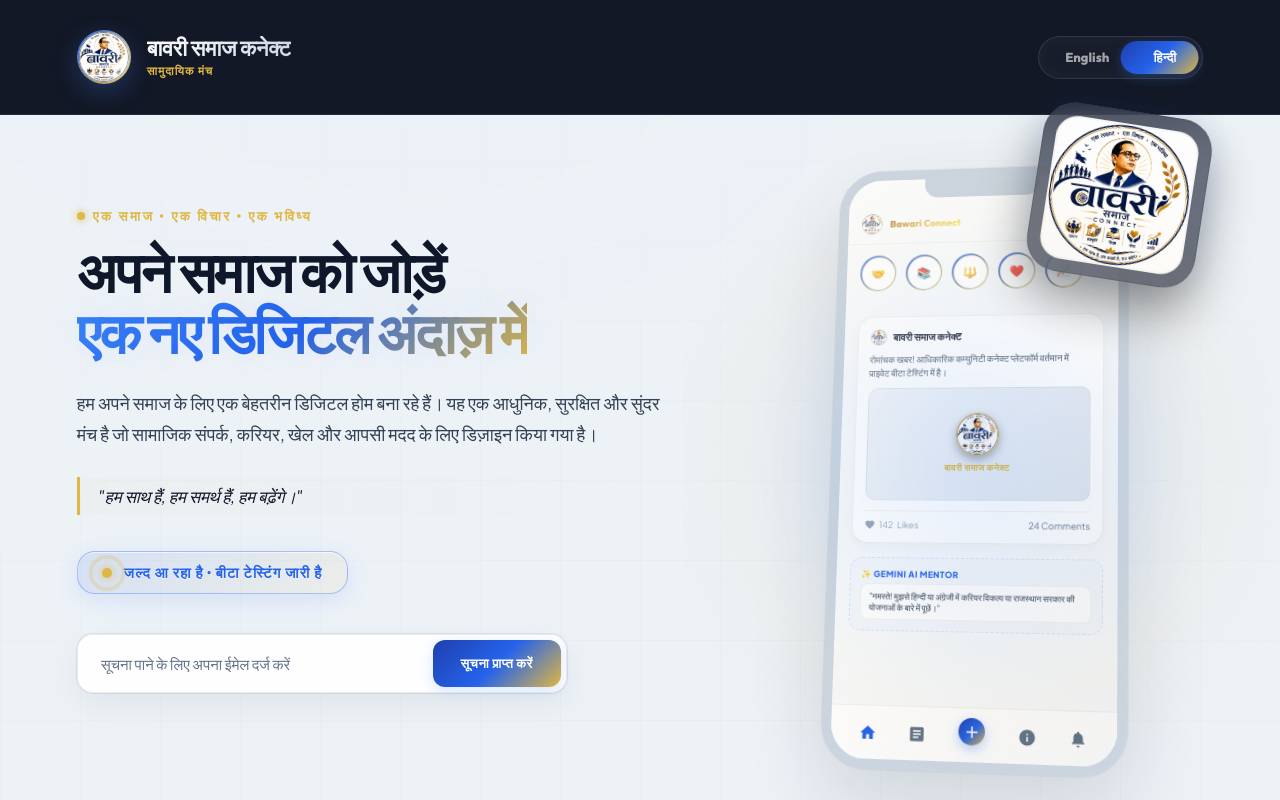
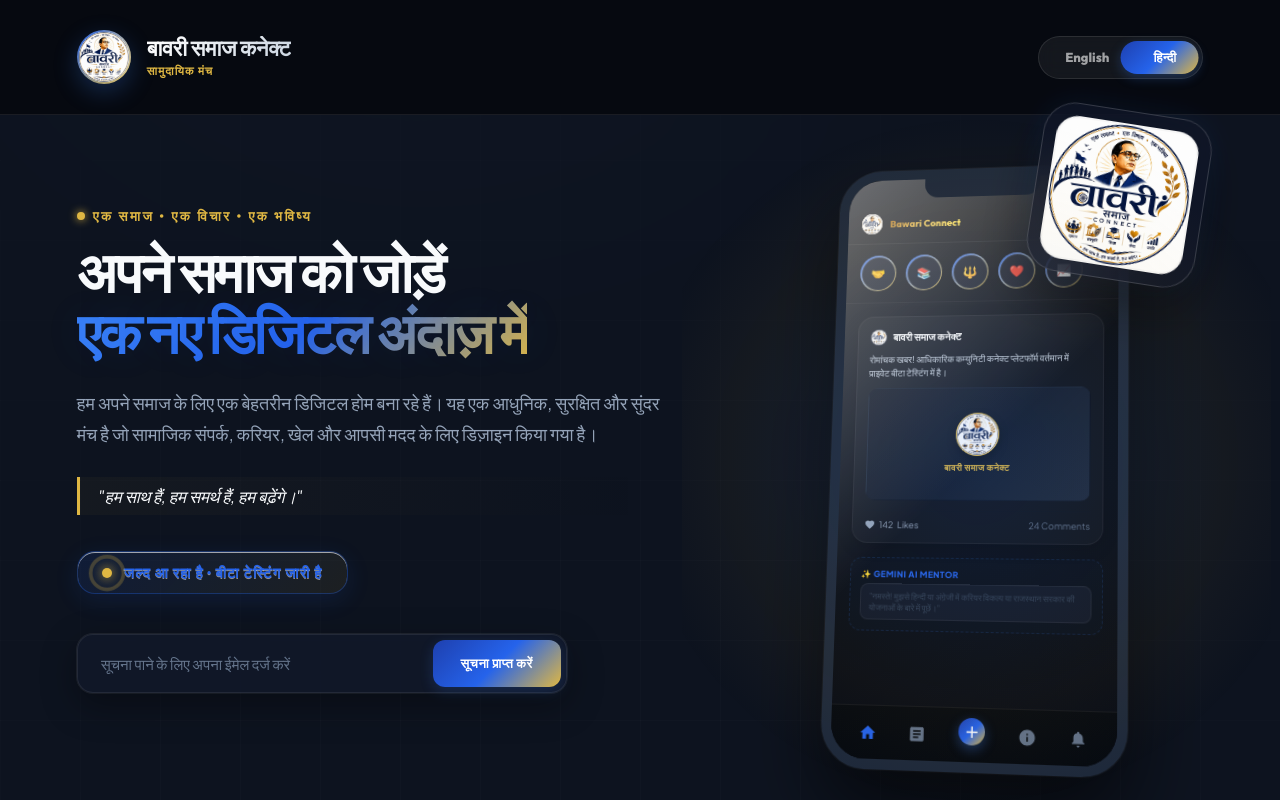
Before and after one commit to itzpankajpanwar/BSC-Public, a plain HTML site: page index.html in a window 1280 px wide. Shown: the top 800 px of the page. Drawn offline with Linux system fonts and the light colour scheme.

Commit message:
Update index.html

```diff
--- a/index.html
+++ b/index.html
@@ -30,15 +30,15 @@
 
   <style>
     :root {
-      /* Premium Soothing Slate - Comfort Contrast Design System */
-      --bg: #edf2f7;
-      --bg-darker: #cbd5e1;
-      --panel: rgba(255, 255, 255, 0.92);
-      --panel-hover: rgba(255, 255, 255, 0.98);
-      --line: rgba(15, 23, 42, 0.08);
-      --line-bright: rgba(15, 23, 42, 0.14);
-      --ink: #0f172a;
-      --muted: #334155;
+      /* Premium Soothing Dimmed Dark - Midnight Obsidian Design System */
+      --bg: #0d131f;
+      --bg-darker: #070a10;
+      --panel: rgba(18, 26, 43, 0.72);
+      --panel-hover: rgba(18, 26, 43, 0.92);
+      --line: rgba(255, 255, 255, 0.08);
+      --line-bright: rgba(255, 255, 255, 0.16);
+      --ink: #f8fafc;
+      --muted: #94a3b8;
 
       --accent: #2563eb;
       /* Trustworthy Premium Blue */
@@ -99,7 +99,7 @@
       pointer-events: none;
       z-index: 1;
       opacity: 0.4;
-      mix-blend-mode: multiply;
+      mix-blend-mode: screen;
     }
 
     .orb-1 {
@@ -162,7 +162,7 @@
       position: relative;
       z-index: 10;
       border-bottom: 1px solid rgba(255, 255, 255, 0.08);
-      background: rgba(10, 15, 30, 0.96);
+      background: rgba(7, 10, 16, 0.96);
       backdrop-filter: var(--glass-blur);
     }
 
@@ -441,7 +441,7 @@
       border-radius: 16px;
       padding: 5px;
       backdrop-filter: var(--glass-blur);
-      box-shadow: 0 12px 35px rgba(15, 23, 42, 0.06), 0 0 0 1px var(--line);
+      box-shadow: 0 12px 35px rgba(0, 0, 0, 0.35), 0 0 0 1px var(--line);
       transition: all 0.3s cubic-bezier(0.16, 1, 0.3, 1);
     }
 
@@ -609,10 +609,10 @@
     .device-phone {
       width: 300px;
       height: 610px;
-      background: #f8fafc;
-      border: 10px solid #cbd5e1;
+      background: #070a10;
+      border: 10px solid #1e293b;
       border-radius: 44px;
-      box-shadow: 0 40px 80px rgba(15, 23, 42, 0.12), 0 0 0 1px rgba(15, 23, 42, 0.04);
+      box-shadow: 0 40px 80px rgba(0, 0, 0, 0.6), 0 0 0 1px rgba(255, 255, 255, 0.06);
       overflow: hidden;
       position: relative;
       z-index: 3;
@@ -634,7 +634,7 @@
     .device-notch {
       width: 120px;
       height: 20px;
-      background: #cbd5e1;
+      background: #1e293b;
       position: absolute;
       top: 0;
       left: 50%;
@@ -651,13 +651,13 @@
       flex-direction: column;
       padding-top: 26px;
       font-size: 11px;
-      background: #f8fafc;
+      background: #090d16;
       user-select: none;
     }
 
     .screen-header {
       padding: 10px 14px;
-      border-bottom: 1px solid rgba(15, 23, 42, 0.05);
+      border-bottom: 1px solid rgba(255, 255, 255, 0.06);
       display: flex;
       align-items: center;
       gap: 8px;
@@ -702,8 +702,8 @@
       width: 100%;
       height: 100%;
       border-radius: 50%;
-      background: #ffffff;
-      border: 1px solid rgba(15, 23, 42, 0.05);
+      background: #121827;
+      border: 1px solid rgba(255, 255, 255, 0.06);
       display: flex;
       align-items: center;
       justify-content: center;
@@ -712,13 +712,13 @@
 
     /* App Post Card (Feed) */
     .screen-card {
-      background: #ffffff;
-      border: 1px solid rgba(15, 23, 42, 0.06);
+      background: rgba(255, 255, 255, 0.03);
+      border: 1px solid rgba(255, 255, 255, 0.05);
       border-radius: 16px;
       margin: 14px;
       padding: 12px;
       text-align: left;
-      box-shadow: 0 4px 12px rgba(15, 23, 42, 0.03);
+      box-shadow: 0 4px 15px rgba(0, 0, 0, 0.2);
     }
 
     .screen-card-author {
@@ -728,7 +728,7 @@
       display: flex;
       align-items: center;
       gap: 6px;
-      color: #0f172a;
+      color: #ffffff;
     }
 
     .screen-card-avatar {
@@ -736,12 +736,12 @@
       height: 18px;
       border-radius: 50%;
       object-fit: cover;
-      background: #ffffff;
-      border: 1px solid rgba(15, 23, 42, 0.08);
+      background: #121827;
+      border: 1px solid rgba(255, 255, 255, 0.1);
     }
 
     .screen-card-content {
-      color: #475569;
+      color: #cbd5e1;
       font-size: 9.5px;
       line-height: 1.45;
       margin-bottom: 8px;
@@ -750,7 +750,7 @@
     .screen-card-media {
       width: 100%;
       height: 115px;
-      background: linear-gradient(135deg, #f1f5f9 0%, #e2e8f0 100%);
+      background: linear-gradient(135deg, #090e1a 0%, #1e293b 100%);
       border-radius: 10px;
       display: flex;
       flex-direction: column;
@@ -840,8 +840,8 @@
     }
 
     .gemini-preview-bubble {
-      background: #ffffff;
-      border: 1px solid rgba(15, 23, 42, 0.05);
+      background: #121827;
+      border: 1px solid rgba(255, 255, 255, 0.06);
       border-radius: 8px;
       padding: 6px 8px;
       font-size: 8.5px;
@@ -853,8 +853,8 @@
     .screen-bottom-dock {
       margin-top: auto;
       height: 52px;
-      background: #ffffff;
-      border-top: 1px solid rgba(15, 23, 42, 0.06);
+      background: rgba(7, 10, 16, 0.96);
+      border-top: 1px solid rgba(255, 255, 255, 0.06);
       display: flex;
       justify-content: space-around;
       align-items: center;
@@ -1042,7 +1042,7 @@
       display: flex;
       align-items: center;
       gap: 10px;
-      background: rgba(15, 23, 42, 0.01);
+      background: rgba(255, 255, 255, 0.02);
       border: 1px solid var(--line);
       padding: 10px 14px;
       border-radius: 12px;
@@ -1050,7 +1050,7 @@
     }
 
     .pane-bullet:hover {
-      background: rgba(15, 23, 42, 0.03);
+      background: rgba(255, 255, 255, 0.04);
       border-color: var(--line-bright);
       transform: translateX(2px);
     }
@@ -1157,7 +1157,7 @@
       border-top: 1px solid rgba(255, 255, 255, 0.08);
       position: relative;
       z-index: 10;
-      background: rgba(10, 15, 30, 0.96);
+      background: rgba(7, 10, 16, 0.96);
       backdrop-filter: var(--glass-blur);
     }
 
@@ -1411,7 +1411,7 @@
     }
 
     .activity-item:hover {
-      background: rgba(15, 23, 42, 0.02);
+      background: rgba(255, 255, 255, 0.03);
       border-color: var(--line);
       transform: translateX(4px);
     }
```
